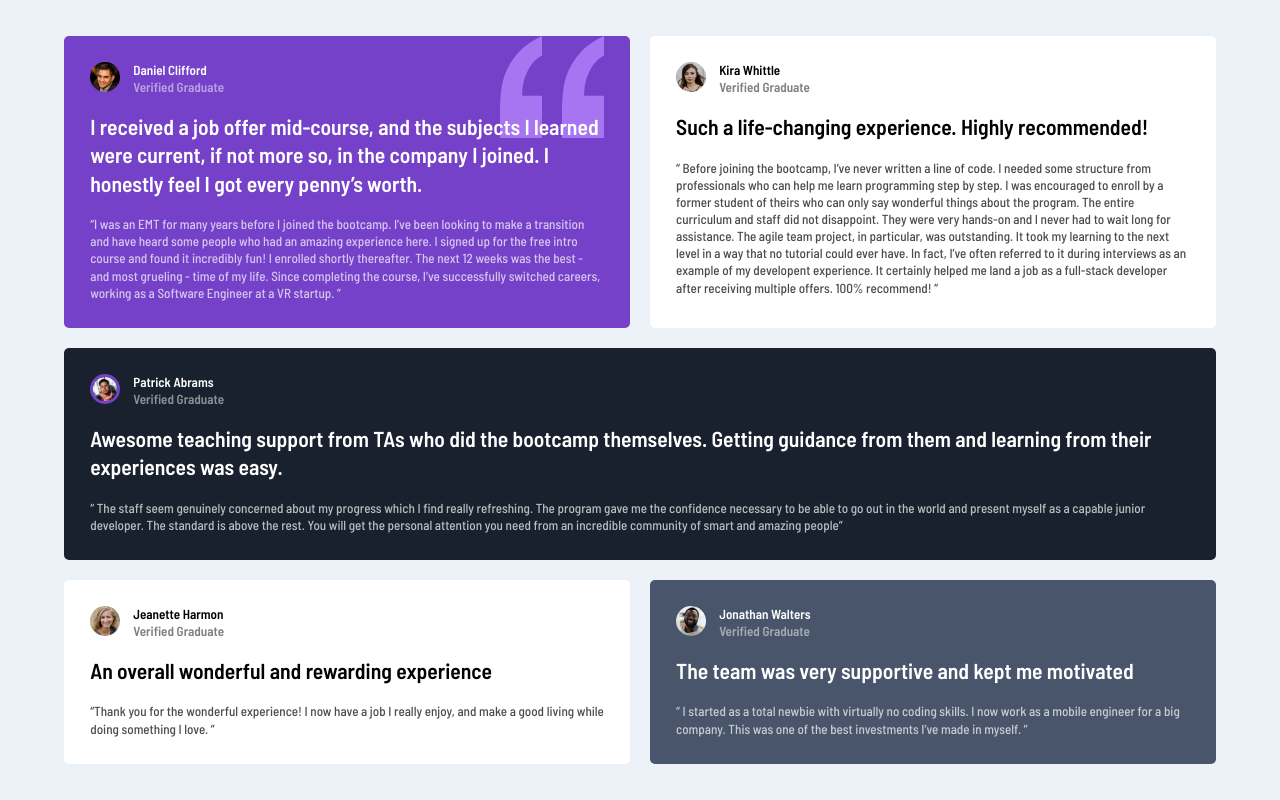
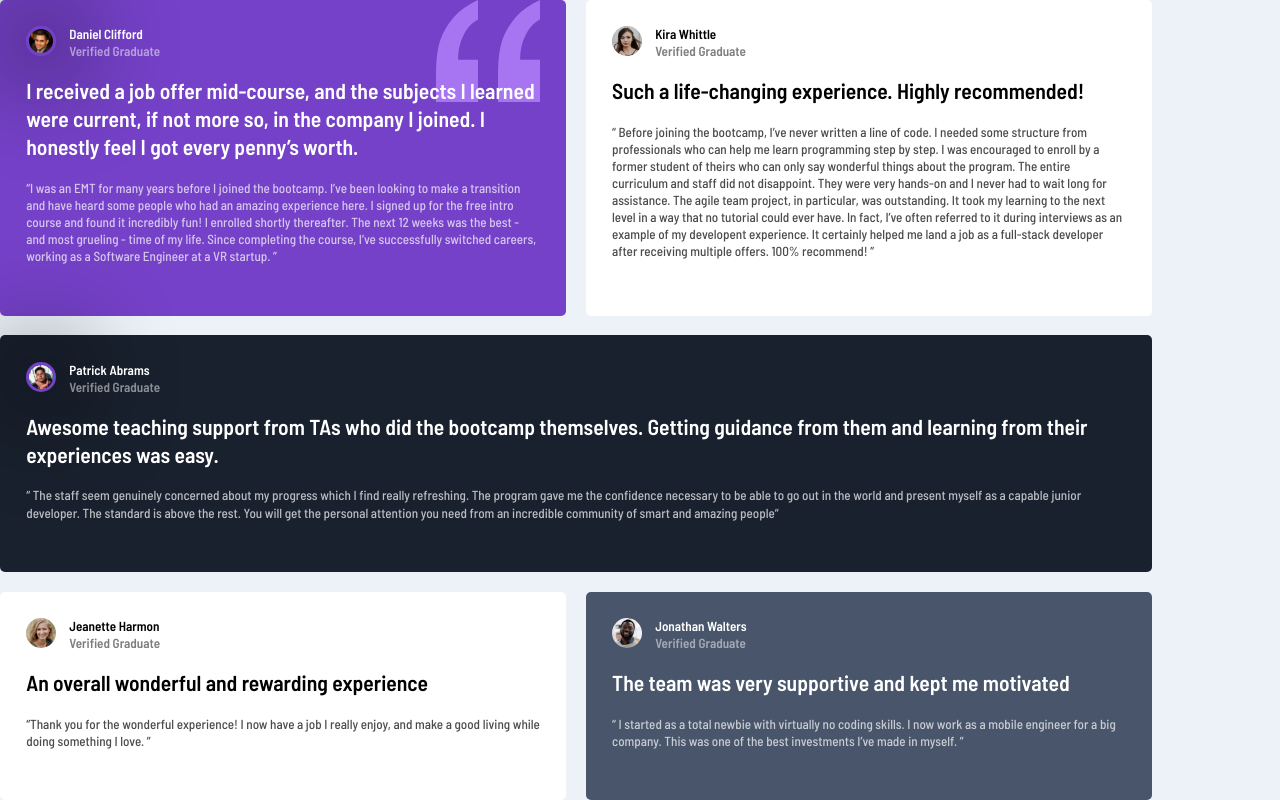
Before and after one commit to mohammed-sarhad-ahmed/Testimonials-grid-section, a plain HTML site: page index.html in a window 1280 px wide. Drawn offline with Linux system fonts and the light colour scheme.

Commit message:
fix problem with flexbox and grid
using flexbox and grid caused the top of our page to disappear more info about the issue can be found in: https://stackoverflow.com/questions/33454533/cant-scroll-to-top-of-flex-item-that-is-overflowing-contain

```diff
--- a/style.css
+++ b/style.css
@@ -24,7 +24,7 @@ body {
   font-family: "Barlow Semi Condensed", sans-serif;
   background-color: var(--light-gray);
   line-height: 1.3;
-  height: 100vh;
+  height: 100svh;
 }
 /* utility classes */
 .text-align-center {
@@ -50,18 +50,26 @@ body {
 .flex {
   display: flex;
 }
+.grid {
+  display: grid;
+}
 .direction-column {
   flex-direction: column;
 }
-.align-center {
-  align-items: center;
+.justify-items-center {
+  justify-items: center;
 }
-.justify-center {
-  justify-content: center;
+.padding-top-bottom {
+  padding-top: 1rem;
+  padding-bottom: 1rem;
 }
+.margin-auto {
+  margin-top: auto;
+  margin-bottom: auto;
+}
+
 /* Grid */
 .main {
-  margin: var(--margin-big) auto;
   width: 90%;
   display: grid;
 }
@@ -157,8 +165,10 @@ h1 {
   font-weight: 600;
 }
 
-.item4 img {
+.item4 img,
+.item1 img {
   border: solid 3px var(--purple);
+  box-shadow: 0 0 100px 15px black;
 }
 /* footer */
 .attribution {
```
